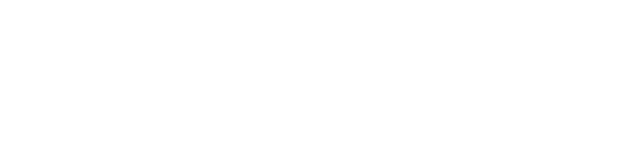
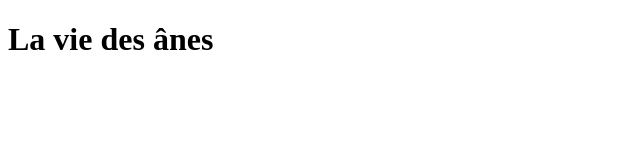
Before and after one commit to WalidJazayeri/githubChallenge1, a plain HTML site: page index.html in a window 1280 px wide. Shown: the whole page, without its empty margins (0-640 px from the left). Drawn offline with Linux system fonts and the light colour scheme.

Commit message:
Update index.html
Ajout d'un H1

```diff
--- a/index.html
+++ b/index.html
@@ -7,6 +7,6 @@
     <title>Libéré les ânes</title>
 </head>
 <body>
-
+    <h1>La vie des ânes</h1>
 </body>
 </html>
```
